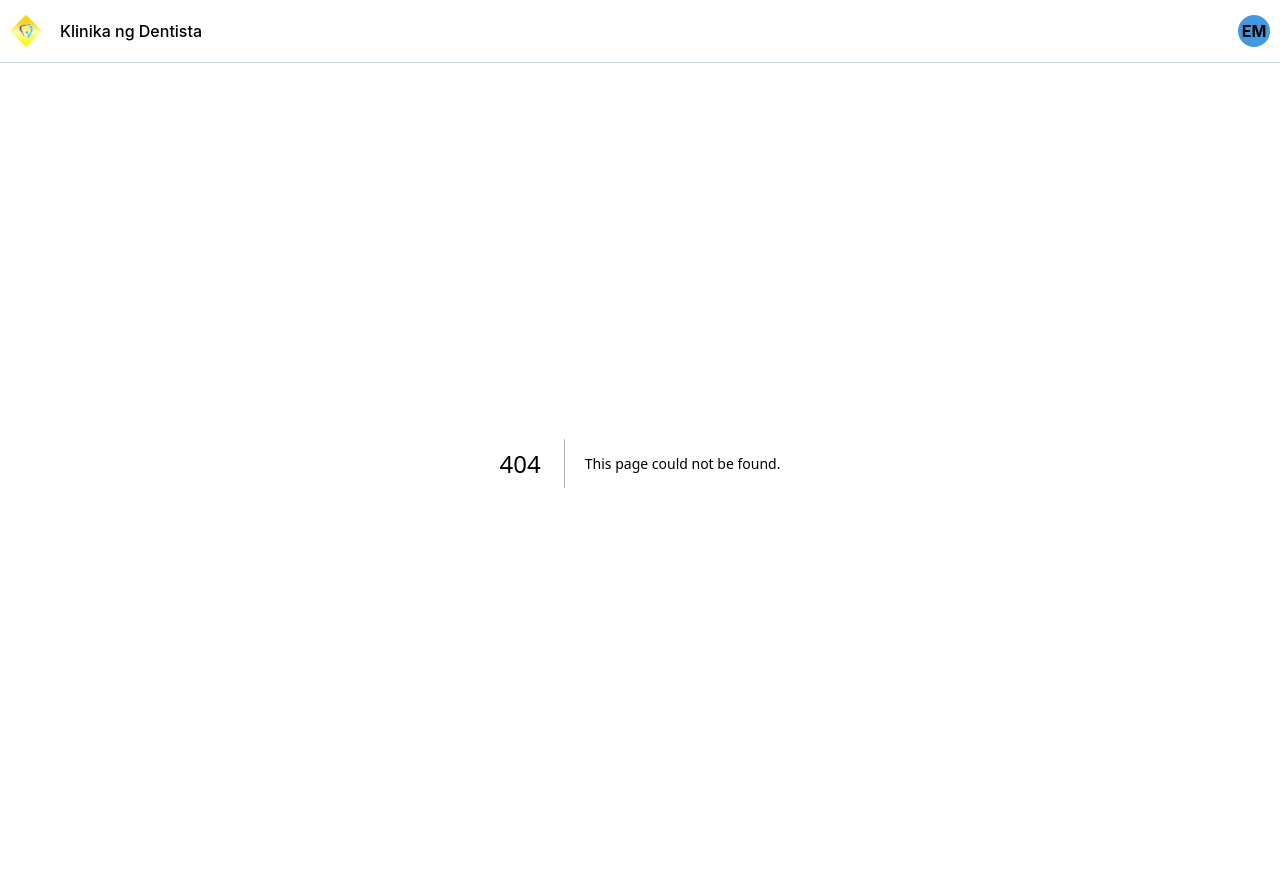
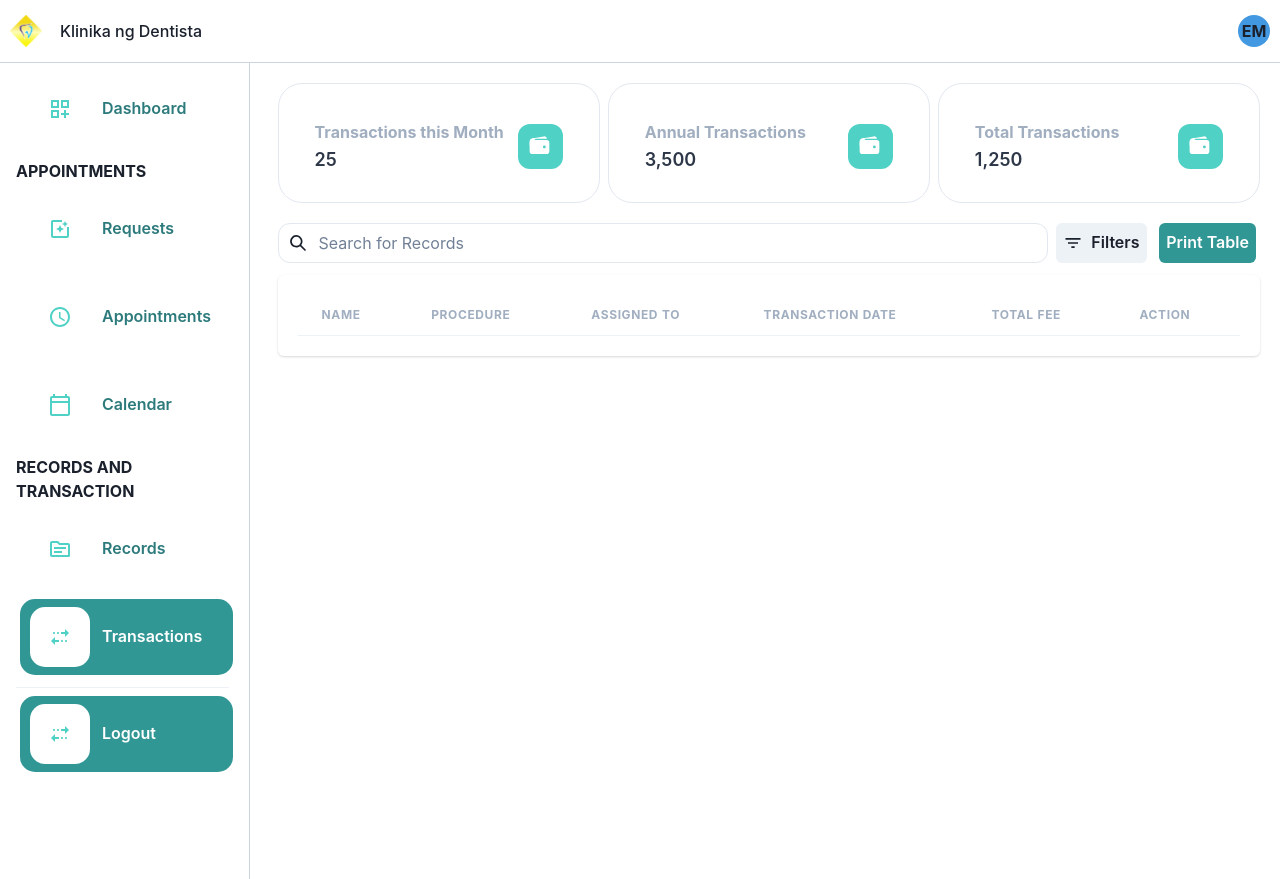
Before and after one commit to sepiisagun/knddras-employees, a Next.js app: page /transactions in a window 1280 px wide. Before the commit this address had no page. Built offline with nearby package versions, Linux system fonts and the light colour scheme.

Commit message:
feat: created transaction screen initial layout

```diff
--- /dev/null
+++ b/pages/transactions.js
@@ -0,0 +1,7 @@
+import TransactionsScreen from "../src/modules/transaction/screens/TransactionsScreen";
+
+const Transaction = () => {
+	return <TransactionsScreen />;
+};
+
+export default Transaction;
--- a/src/constants/Endpoints.js
+++ b/src/constants/Endpoints.js
@@ -7,7 +7,6 @@ const ENDPOINTS = {
 	RECORD: "records/add-record",
 	RECORDS: "records",
 	REQUEST: "request",
-	TRANSACTION: "transaction",
+	TRANSACTIONS: "transactions",
 };
-
 export default ENDPOINTS;
--- a/src/constants/Links.js
+++ b/src/constants/Links.js
@@ -81,7 +81,7 @@ const Links = [
 			"doctor",
 			"associate_dentist",
 		],
-		href: `${ENDPOINTS.TRANSACTION}`,
+		href: `${ENDPOINTS.TRANSACTIONS}`,
 		icon: MdOutlineMultipleStop,
 		key: 2,
 		location: "navbar",
@@ -94,7 +94,7 @@ const Links = [
 			"doctor",
 			"associate_dentist",
 		],
-		href: `${ENDPOINTS.TRANSACTION}`,
+		href: `${ENDPOINTS.TRANSACTIONS}`,
 		icon: MdOutlineMultipleStop,
 		key: 3,
 		location: "navbar",
@@ -107,7 +107,7 @@ const Links = [
 			"doctor",
 			"associate_dentist",
 		],
-		href: `${ENDPOINTS.RECORD}`,
+		href: `/`,
 		icon: MdOutlineTopic,
 		key: 4,
 		location: "navbar",
--- a/src/constants/spiels.js
+++ b/src/constants/spiels.js
@@ -30,9 +30,13 @@ const spiels = {
 	PHOLDER_EMAIL: "Your Email Address",
 	PHOLDER_PASSWORD: "Your Password",
 	PLACEHOLDER_SEARCH: "Search for Records",
+	PRINT_CONFIRMATION: "Generate a printable copy for this record?",
+	PRINT_TRANSACTION_TABLE:
+		"Generate a transaction report with data starting from ",
 	REQ_EMAIL: "Email is required",
 	REQ_PASSWORD: "Password is required",
 	TABLE_CHECKUP_HISTORY: "Check Up and Treatment History",
+	GENERATE_TRANSACTION_REPORT: "Generate Transaction Report",
 
 	// Counters
 	COUNTER_ADD_APPOINTMENT: "Add Appointment",
@@ -99,6 +103,8 @@ const spiels = {
 	BUTTON_LOGIN: "Login",
 	BUTTON_NEXT: "Next",
 	BUTTON_PRINT_RECORD: "Print Record",
+	BUTTON_PRINT_TABLE: "Print Table",
+	BUTTON_PROCEED: "Proceed",
 	BUTTON_SAVE: "Save",
 	BUTTON_SEND_RESET_REQUEST: "Send Reset Request",
 	BUTTON_SET_APPOINTMENT: "Set Appointment",
--- /dev/null
+++ b/src/modules/transaction/components/TransactionPrintModal.js
@@ -0,0 +1,60 @@
+import {
+	Button,
+	Modal,
+	ModalBody,
+	ModalCloseButton,
+	ModalContent,
+	ModalFooter,
+	ModalHeader,
+	ModalOverlay,
+	Text,
+	useDisclosure,
+} from "@chakra-ui/react";
+import React from "react";
+import spiels from "../../../constants/spiels";
+
+const TransactionPrintModal = () => {
+	const { isOpen, onClose, onOpen } = useDisclosure();
+
+	return (
+		<>
+			<Button
+				colorScheme="teal"
+				float="right"
+				mx={1}
+				onClick={onOpen}
+				size="md"
+				variant="solid"
+			>
+				{spiels.BUTTON_PRINT_TABLE}
+			</Button>
+
+			<Modal isCentered isOpen={isOpen} onClose={onClose}>
+				<ModalOverlay />
+				<ModalContent>
+					<ModalHeader>
+						{spiels.GENERATE_TRANSACTION_REPORT}
+					</ModalHeader>
+					<ModalCloseButton mt={2} />
+					<ModalBody>
+						<Text>
+							{spiels.PRINT_TRANSACTION_TABLE}{" "}
+							<Text as="b"> May 1, 2023</Text> to{" "}
+							<Text as="b">May 5, 2023</Text>?
+						</Text>
+					</ModalBody>
+					<ModalFooter>
+						<Button colorScheme="gray" mr={3} onClick={onClose}>
+							{spiels.BUTTON_CANCEL}
+						</Button>
+						<Button colorScheme="blue" variant="solid">
+							{spiels.BUTTON_PROCEED}
+						</Button>
+					</ModalFooter>
+				</ModalContent>
+			</Modal>
+		</>
+	);
+};
+
+export default TransactionPrintModal;
--- /dev/null
+++ b/src/modules/transaction/components/TransactionsSearchBar.js
@@ -0,0 +1,59 @@
+import {
+	Box,
+	Button,
+	Flex,
+	HStack,
+	Icon,
+	Input,
+	InputGroup,
+	InputLeftElement,
+	useDisclosure,
+} from "@chakra-ui/react";
+import React, { useState } from "react";
+import { SearchIcon } from "@chakra-ui/icons";
+import { MdFilterList } from "react-icons/md";
+import spiels from "../../../constants/spiels";
+import TransactionPrintModal from "./TransactionPrintModal";
+
+const TransactionsSearchBar = () => {
+	const { onOpen: onOpenForgot } = useDisclosure();
+	const {
+		isOpen: isOpenModal,
+		onClose: onCloseModal,
+		onOpen: onOpenModal,
+	} = useDisclosure();
+	const [showFilter, setShowFilter] = useState(false);
+	return (
+		<HStack py={3}>
+			<InputGroup>
+				<InputLeftElement pointerEvents="none">
+					<SearchIcon boxSize={4} />
+				</InputLeftElement>
+				<Input
+					borderRadius="xl"
+					placeholder={spiels.PLACEHOLDER_SEARCH}
+					type="text"
+				/>
+			</InputGroup>
+
+			<Button
+				onClick={() => {
+					setShowFilter(!showFilter);
+				}}
+			>
+				<Flex justifyContent="center" mr={2}>
+					<Icon as={MdFilterList} h={5} w={5} />
+				</Flex>
+				<Box justifyContent="center">{spiels.TEXT_FILTER}</Box>
+			</Button>
+			<TransactionPrintModal
+				isOpenModal={isOpenModal}
+				onCloseModal={onCloseModal}
+				onOpenForgot={onOpenForgot}
+				onOpenModal={onOpenModal}
+			/>
+		</HStack>
+	);
+};
+
+export default TransactionsSearchBar;
--- /dev/null
+++ b/src/modules/transaction/screens/TransactionsScreen.js
@@ -0,0 +1,79 @@
+import {
+	Box,
+	Card,
+	CardHeader,
+	Grid,
+	useColorModeValue,
+} from "@chakra-ui/react";
+import ProfileLayout from "../../../layout/ProfileLayout";
+import StrapiTable from "../../../components/Table";
+import MiniStatistics from "../../../components/MiniStatisticsCount";
+import WalletIcon from "../../../components/Icons/Icons";
+import TransactionsSearchBar from "../components/TransactionsSearchBar";
+
+const TransactionsScreen = () => {
+	const TRANSACTION_COUNTERS = [
+		{
+			title: "Transactions this Month",
+			value: "25",
+		},
+		{
+			title: "Annual Transactions",
+			value: "3,500",
+		},
+		{
+			title: "Total Transactions",
+			value: "1,250",
+		},
+	];
+	const iconBoxInside = useColorModeValue("white", "white");
+	return (
+		<ProfileLayout>
+			<Box maxW="auto" p={{ base: 4, md: 5 }}>
+				<Grid
+					gap="2"
+					templateColumns={{ sm: "5fr", xl: "repeat(3, 1fr)" }}
+				>
+					{TRANSACTION_COUNTERS.map((counterValue) => (
+						<Card
+							key={counterValue}
+							borderRadius="3xl"
+							h="120px"
+							mb={2}
+							p="16px"
+							variant="outline"
+						>
+							<CardHeader mb="1px">
+								<MiniStatistics
+									count={counterValue.value}
+									icon={
+										<WalletIcon
+											color={iconBoxInside}
+											h="24px"
+											w="24px"
+										/>
+									}
+									title={counterValue.title}
+								/>
+							</CardHeader>
+						</Card>
+					))}
+				</Grid>
+				<TransactionsSearchBar />
+				<StrapiTable
+					action={["View"]}
+					headerTitles={[
+						"Name",
+						"Procedure",
+						"Assigned To",
+						"Transaction Date",
+						"Total Fee",
+						"Action",
+					]}
+				/>
+			</Box>
+		</ProfileLayout>
+	);
+};
+
+export default TransactionsScreen;
```
Also changed, not shown: pages/transaction.js (deleted, +0 -7 lines).
